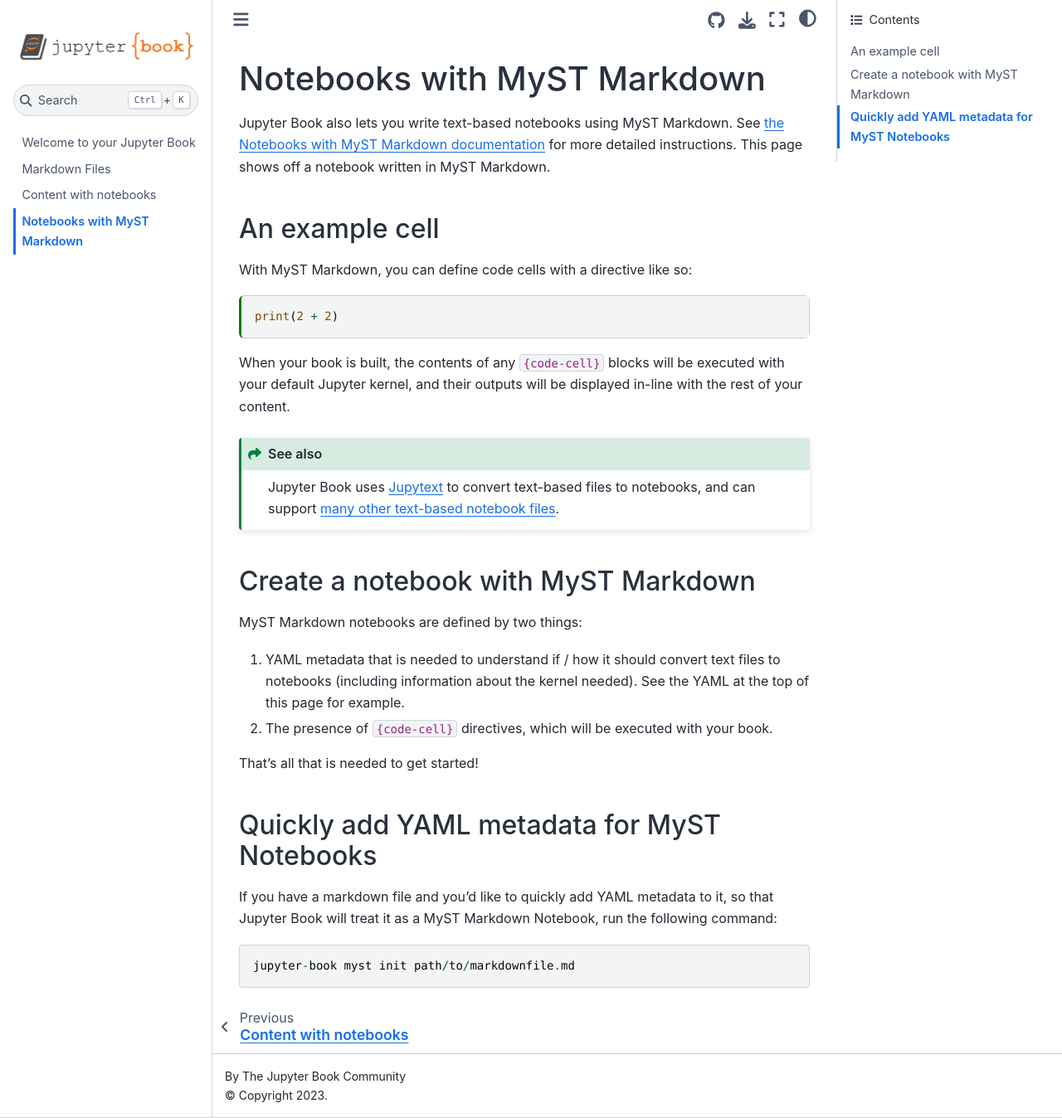
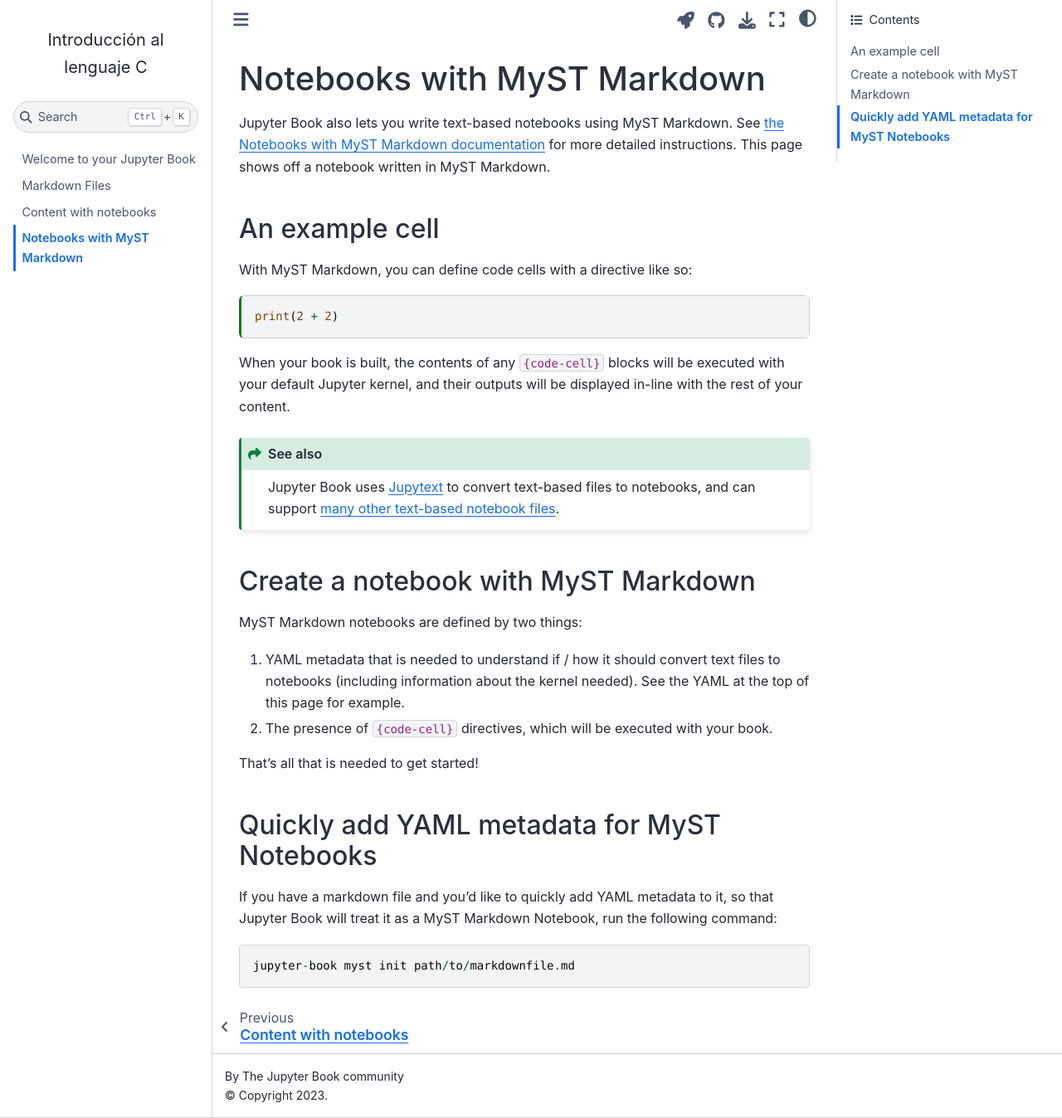
Before and after one commit to udea-so/intro-c, a Jupyter Book: the page built from markdown-notebooks.md, in a window 1280 px wide and 1348 px high. Shown: the whole window at 83% size. Built offline with Jupyter Book 1.0.4 settings and Sphinx 7.4.7 and the Sphinx Book theme 1.1.4, drawn with Linux system fonts in a browser that asks for light colours; part of the change alters nothing that is shown.

Commit message:
Actualizando configuracion

```diff
--- a/_config.yml
+++ b/_config.yml
@@ -1,14 +1,13 @@
 # Book settings
 # Learn more at https://jupyterbook.org/customize/config.html
 
-title: My sample book
-author: The Jupyter Book Community
-logo: logo.png
+title: Introducción al lenguaje C
+logo: logo_udea.jog
 
 # Force re-execution of notebooks on each build.
 # See https://jupyterbook.org/content/execute.html
 execute:
-  execute_notebooks: force
+  execute_notebooks: off
 
 # Define the name of the latex output file for PDF builds
 latex:
@@ -21,8 +20,8 @@ bibtex_bibfiles:
 
 # Information about where the book exists on the web
 repository:
-  url: https://github.com/executablebooks/jupyter-book  # Online location of your book
-  path_to_book: docs  # Optional path to your book, relative to the repository root
+  url: https://github.com/udea-so/intro-c  # Online location of your book
+  # path_to_book: docs  # Optional path to your book, relative to the repository root
   branch: master  # Which branch of the repository should be used when creating links (optional)
 
 # Add GitHub buttons to your book
@@ -30,3 +29,7 @@ repository:
 html:
   use_issues_button: true
   use_repository_button: true
+
+launch_buttons:
+  binderhub_url: ""
+  colab_url: https://colab.research.google.com
```
Also changed, not shown: logo_udea.jpg (added).
